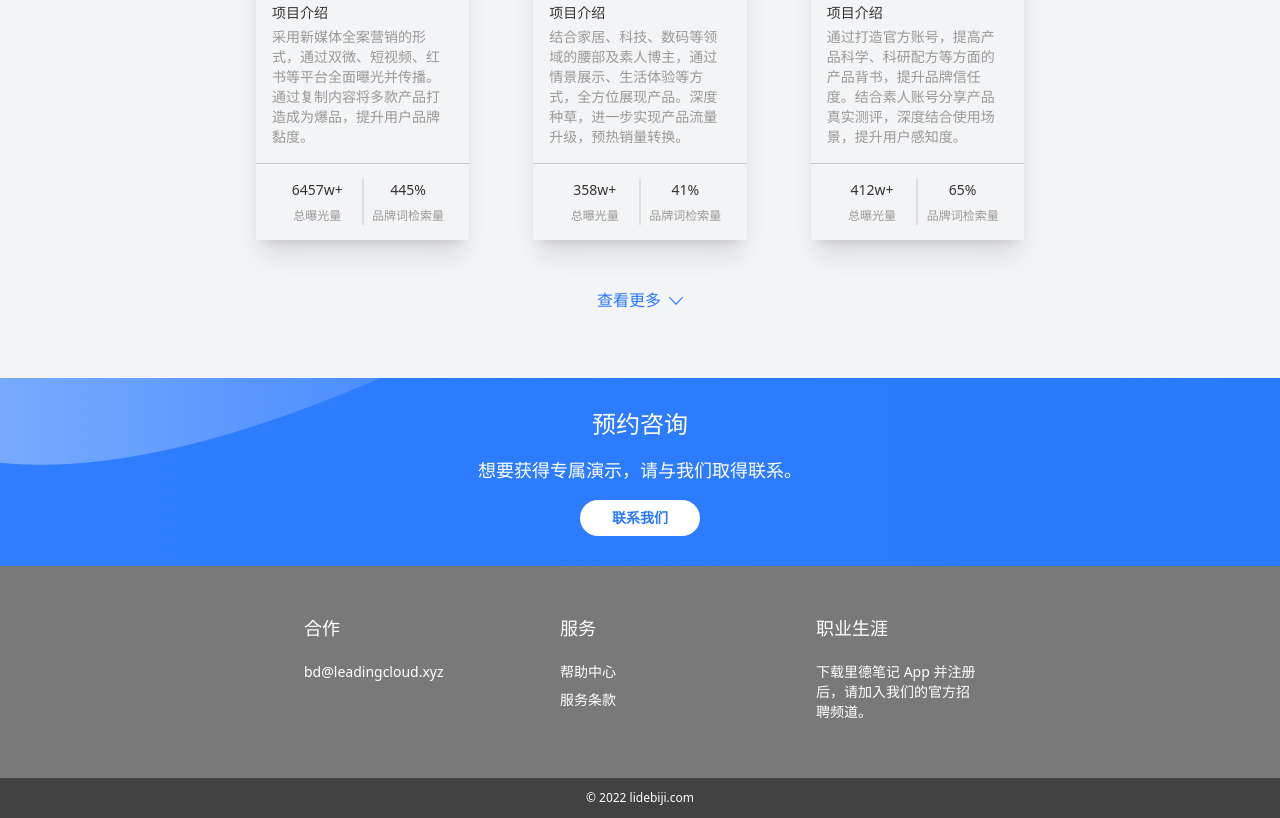
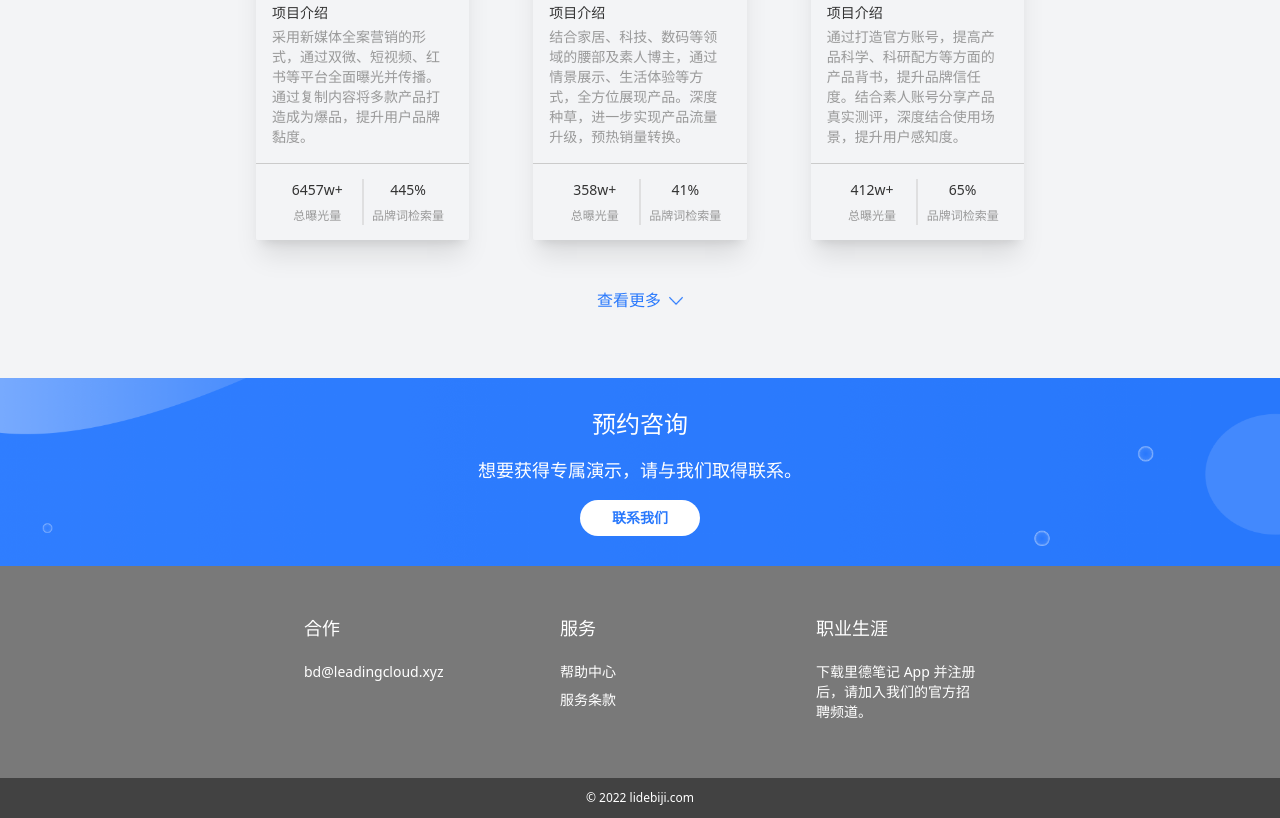
Before and after one commit to recallwei/lidebiji-demo, a Gatsby site: page /operate in a window 1280 px wide. Shown: the part 3508-4326 px from the top of the page. Built offline with nearby package versions, Linux system fonts and the light colour scheme; Gatsby itself is replaced by a stand-in of ours.

Commit message:
fix: background image display

```diff
--- a/src/pages/operate.js
+++ b/src/pages/operate.js
@@ -78,7 +78,7 @@ const OperatePage = ({ location }) => {
       </section>
 
       <section
-        className="w-full h-[188px] px-4 xl:px-64 py-16 text-white flex flex-col justify-center items-center"
+        className="w-full h-[188px] px-4 xl:px-64 py-16 text-white flex flex-col justify-center items-center bg-cover bg-no-repeat"
         style={{ backgroundImage: `url(/pages/operate/consult/background.png)` }}
       >
         <div className="text-2xl mb-4">预约咨询</div>
```
